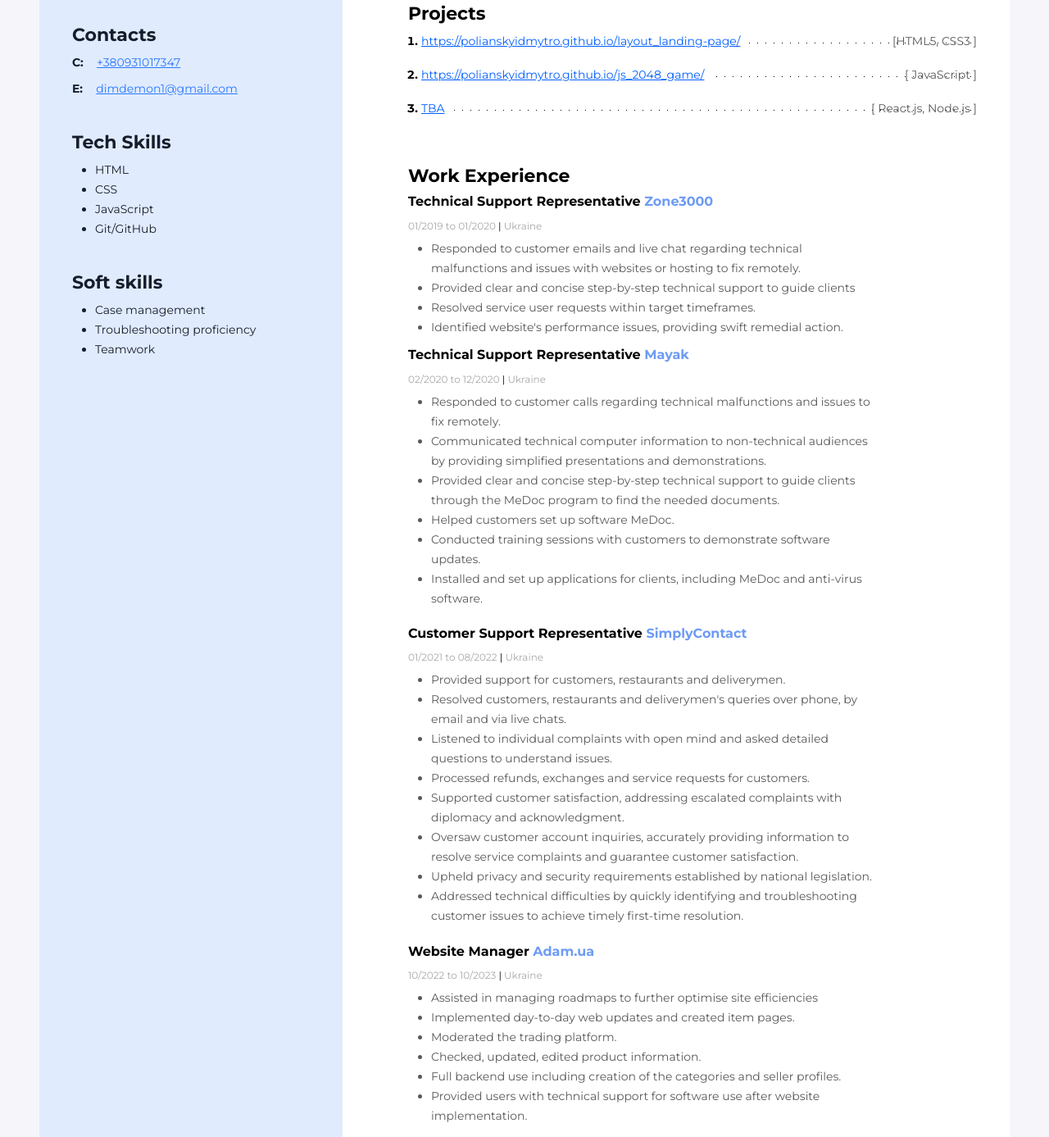
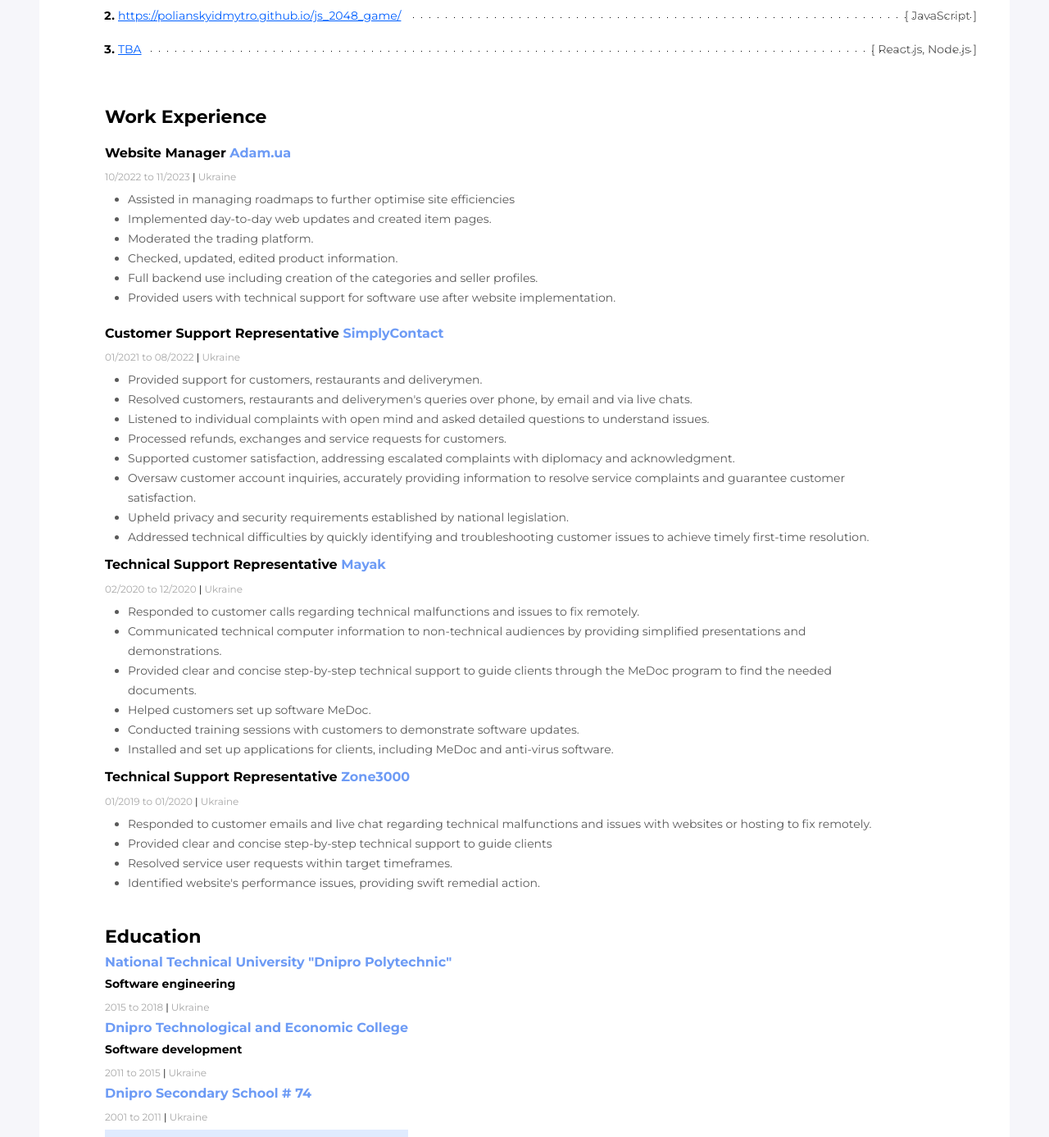
Before and after one commit to PolianskyiDmytro/PolianskyiDmytroCV, a plain HTML site: page index.html in a window 1280 px wide. Shown: the part 473-1860 px from the top of the page at 82% size. Drawn offline with Linux system fonts and the light colour scheme.

Commit message:
add education points and change the order

```diff
--- a/index.html
+++ b/index.html
@@ -52,7 +52,11 @@
               <span class="my-projects-item-tech">[HTML5, CSS3 ]</span>
             </li>
             <li class="my-projects-item">
-              <a class="my-projects-item-link" href="https://polianskyidmytro.github.io/js_2048_game/" target="_blank">
+              <a
+                class="my-projects-item-link"
+                href="https://polianskyidmytro.github.io/js_2048_game/"
+                target="_blank"
+              >
                 https://polianskyidmytro.github.io/js_2048_game/
               </a>
               <span class="my-projects-item-tech">[ JavaScript ]</span>
@@ -68,70 +72,36 @@
         <!-- Work Experience -->
         <div class="work-exp-container">
           <h3 class="work-exp-title">Work Experience</h3>
-          <!-- Company 1 -->
-          <div>
-            <h4 class="work-exp-position">
-              Technical Support Representative
-              <span class="company-name">Zone3000</span>
+          <!-- Company 4 -->
+          <div class="work-exp-container">
+            <h4 class="work-exp-container">
+              Website Manager <span class="company-name">Adam.ua</span>
             </h4>
             <p class="period">
-              01/2019 to 01/2020
+              10/2022 to 11/2023
               <span class="period-separator">|</span> Ukraine
             </p>
             <ul class="work-exp-duties-list">
               <li class="work-exp-duties-item">
-                Responded to customer emails and live chat regarding technical
-                malfunctions and issues with websites or hosting to fix
-                remotely.
+                Assisted in managing roadmaps to further optimise site
+                efficiencies
               </li>
               <li class="work-exp-duties-item">
-                Provided clear and concise step-by-step technical support to
-                guide clients
+                Implemented day-to-day web updates and created item pages.
               </li>
               <li class="work-exp-duties-item">
-                Resolved service user requests within target timeframes.
+                Moderated the trading platform.
               </li>
               <li class="work-exp-duties-item">
-                Identified website's performance issues, providing swift
-                remedial action.
-              </li>
-            </ul>
-          </div>
-          <!-- Company 2 -->
-          <div class="work-exp-container">
-            <h4 class="work-exp-position">
-              Technical Support Representative
-              <span class="company-name">Mayak</span>
-            </h4>
-            <p class="period">
-              02/2020 to 12/2020
-              <span class="period-separator">|</span> Ukraine
-            </p>
-            <ul class="work-exp-duties-list">
-              <li class="work-exp-duties-item">
-                Responded to customer calls regarding technical malfunctions and
-                issues to fix remotely.
+                Checked, updated, edited product information.
               </li>
               <li class="work-exp-duties-item">
-                Communicated technical computer information to non-technical
-                audiences by providing simplified presentations and
-                demonstrations.
+                Full backend use including creation of the categories and seller
+                profiles.
               </li>
               <li class="work-exp-duties-item">
-                Provided clear and concise step-by-step technical support to
-                guide clients through the MeDoc program to find the needed
-                documents.
-              </li>
-              <li class="work-exp-duties-item">
-                Helped customers set up software MeDoc.
-              </li>
-              <li class="work-exp-duties-item">
-                Conducted training sessions with customers to demonstrate
-                software updates.
-              </li>
-              <li class="work-exp-duties-item">
-                Installed and set up applications for clients, including MeDoc
-                and anti-virus software.
+                Provided users with technical support for software use after
+                website implementation.
               </li>
             </ul>
           </div>
@@ -180,36 +150,70 @@
               </li>
             </ul>
           </div>
-          <!-- Company 4 -->
+          <!-- Company 2 -->
           <div class="work-exp-container">
-            <h4 class="work-exp-container">
-              Website Manager <span class="company-name">Adam.ua</span>
+            <h4 class="work-exp-position">
+              Technical Support Representative
+              <span class="company-name">Mayak</span>
             </h4>
             <p class="period">
-              10/2022 to 10/2023
+              02/2020 to 12/2020
               <span class="period-separator">|</span> Ukraine
             </p>
             <ul class="work-exp-duties-list">
               <li class="work-exp-duties-item">
-                Assisted in managing roadmaps to further optimise site
-                efficiencies
+                Responded to customer calls regarding technical malfunctions and
+                issues to fix remotely.
               </li>
               <li class="work-exp-duties-item">
-                Implemented day-to-day web updates and created item pages.
+                Communicated technical computer information to non-technical
+                audiences by providing simplified presentations and
+                demonstrations.
               </li>
               <li class="work-exp-duties-item">
-                Moderated the trading platform.
+                Provided clear and concise step-by-step technical support to
+                guide clients through the MeDoc program to find the needed
+                documents.
               </li>
               <li class="work-exp-duties-item">
-                Checked, updated, edited product information.
+                Helped customers set up software MeDoc.
               </li>
               <li class="work-exp-duties-item">
-                Full backend use including creation of the categories and seller
-                profiles.
+                Conducted training sessions with customers to demonstrate
+                software updates.
               </li>
               <li class="work-exp-duties-item">
-                Provided users with technical support for software use after
-                website implementation.
+                Installed and set up applications for clients, including MeDoc
+                and anti-virus software.
+              </li>
+            </ul>
+          </div>
+          <!-- Company 1 -->
+          <div>
+            <h4 class="work-exp-position">
+              Technical Support Representative
+              <span class="company-name">Zone3000</span>
+            </h4>
+            <p class="period">
+              01/2019 to 01/2020
+              <span class="period-separator">|</span> Ukraine
+            </p>
+            <ul class="work-exp-duties-list">
+              <li class="work-exp-duties-item">
+                Responded to customer emails and live chat regarding technical
+                malfunctions and issues with websites or hosting to fix
+                remotely.
+              </li>
+              <li class="work-exp-duties-item">
+                Provided clear and concise step-by-step technical support to
+                guide clients
+              </li>
+              <li class="work-exp-duties-item">
+                Resolved service user requests within target timeframes.
+              </li>
+              <li class="work-exp-duties-item">
+                Identified website's performance issues, providing swift
+                remedial action.
               </li>
             </ul>
           </div>
@@ -219,12 +223,31 @@
           <h3 class="edu-title">Education</h3>
           <!-- Education details -->
           <div>
+            <!-- Education 3-->
+            <div>
               <h4 class="place-of-edu">
                 National Technical University "Dnipro Polytechnic"
               </h4>
               <h4 class="edu-specialization">Software engineering</h4>
               <p class="period">
-              2014 to 2018 <span class="period-separator">|</span> Ukraine
+                2015 to 2018 <span class="period-separator">|</span> Ukraine
+              </p>
+            </div>
+            <!-- Education 2-->
+            <div>
+              <h4 class="place-of-edu">
+                Dnipro Technological and Economic College
+              </h4>
+              <h4 class="edu-specialization">Software development</h4>
+              <p class="period">
+                2011 to 2015 <span class="period-separator">|</span> Ukraine
+              </p>
+            </div>
+            <!-- Education 1-->
+            <div>
+              <h4 class="place-of-edu">Dnipro Secondary School # 74</h4>
+              <p class="period">
+                2001 to 2011 <span class="period-separator">|</span> Ukraine
               </p>
           </div>
         </div>
@@ -263,6 +286,7 @@
               <li class="skills-list-item">CSS</li>
               <li class="skills-list-item">JavaScript</li>
               <li class="skills-list-item">Git/GitHub</li>
+              <li class="skills-list-item">SQL</li>
             </ul>
           </div>
           <!-- Soft skills -->
```
Lines whose indentation alone changed are shown as unchanged.
